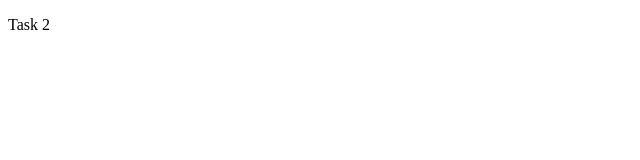
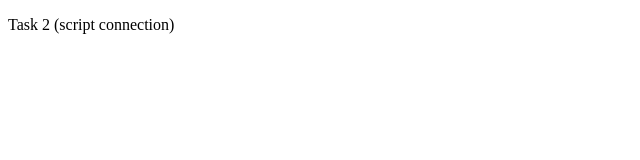
Before and after one commit to dimapositiva/learn-js, a plain HTML site: page task-2 (script connection)/index.html in a window 1280 px wide. Shown: the whole page, without its empty margins (0-640 px from the left). Drawn offline with Linux system fonts and the light colour scheme.

Commit message:
"Code refactoring."

```diff
--- a/task-2 (script connection)/index.html
+++ b/task-2 (script connection)/index.html
@@ -8,6 +8,6 @@
 
   <body>
     <script src="index.js"></script>
-      <p>Task 2</p>
+      <p>Task 2 (script connection)</p>
     </body>
 </html>
```
Also changed, not shown: task-3 (variables)/index.html (+1 -1 lines), task-4 (variable's name)/index.html (+1 -1 lines), task-5 (alert, prompt, confirm)/index.html (+1 -1 lines), task-6 (conditionals)/index.html (+1 -1 lines).
